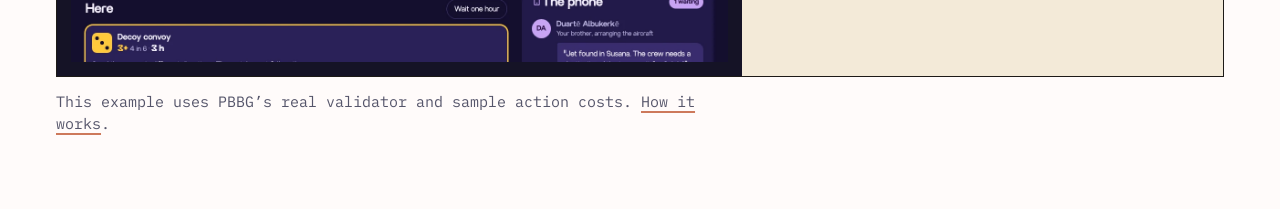
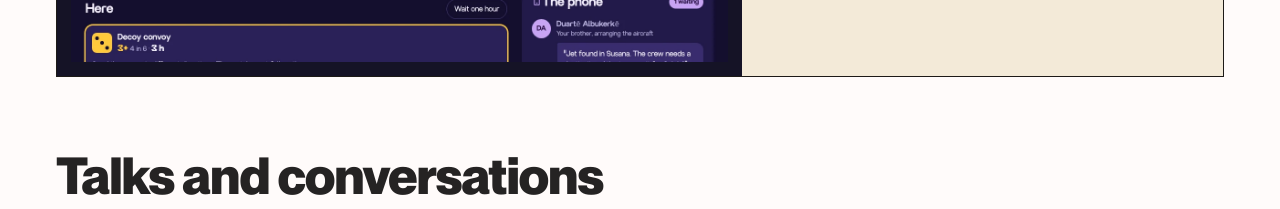
Before and after one commit to quarterback/dev-site, a plain HTML site: page index.html in a window 1280 px wide. Shown: the part 952-1161 px from the top of the page. Drawn offline with Linux system fonts and the light colour scheme.

Commit message:
Remove repetitive technical note below homepage Coalition demo

```diff
--- a/index.html
+++ b/index.html
@@ -57,7 +57,6 @@
     <div class="pd" id="pbbg-demo">
       <noscript><img src="assets/coalition/play.webp" alt="Coalition game screen, showing the residence, escape clock, and player choices." /><p>The interactive content inspector requires JavaScript.</p></noscript>
     </div>
-    <p class="pd-note">This example uses PBBG&rsquo;s real validator and sample action costs. <a href="projects/pbbg-content-schema.html">How it works</a>.</p>
   </section>
 
   <section class="g sec" id="talks" aria-labelledby="h-talks">
```
